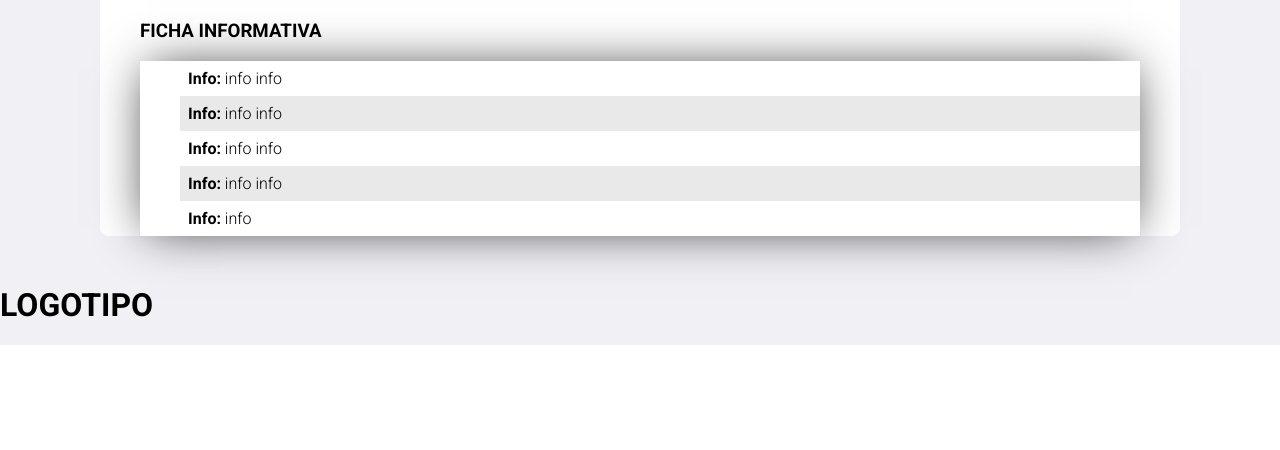
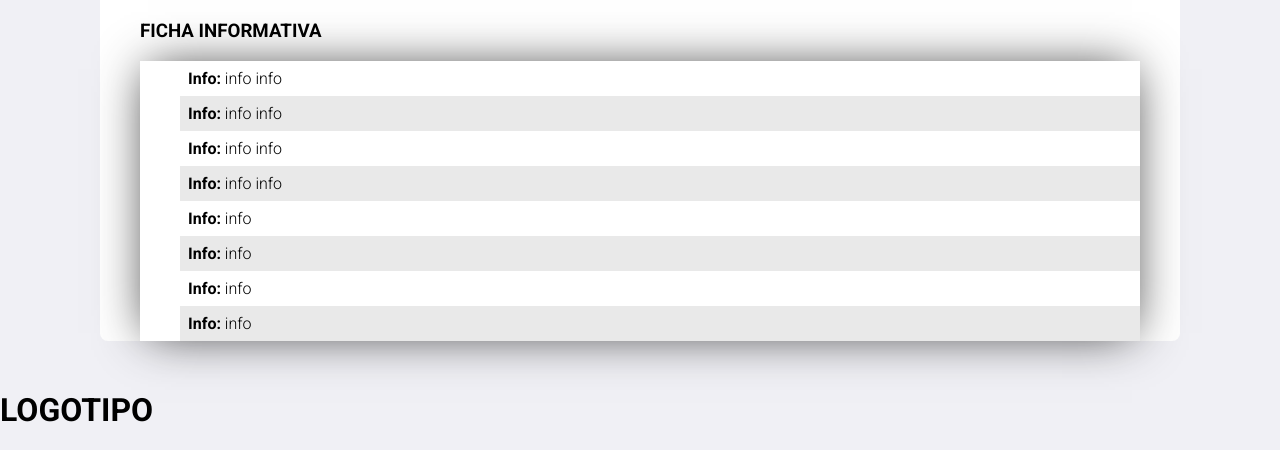
Before and after one commit to decadatech/Angolan-ecommerce, a PHP site: page /produto.html in a window 1280 px wide. Shown: the part 638-1088 px from the top of the page. Before the commit the page ends 983 px from the top, so only its background shows below. Run offline with PHP 8.4, Linux system fonts and the light colour scheme.

Commit message:
Product page css update

```diff
--- a/assets/styles/produto.css
+++ b/assets/styles/produto.css
@@ -1,38 +1,37 @@
-
-.produto{
+.produto {
   margin: 50px 100px;
   border-radius: 8px;
   background-color: white;
 }
 
-.produto .prod-row{
+.produto .prod-row {
   display: flex;
   flex-wrap: wrap;
 }
 
-.produto .prod-row .imagem{
+.produto .prod-row .imagem {
   margin: 40px 40px 10px 40px;
 }
 
-.produto .prod-row .descricao{
+.produto .prod-row .descricao {
   margin: 40px;
 }
 
-.produto .prod-row .descricao .quantidade{
+.produto .prod-row .descricao .quantidade {
   display: flex;
 }
 
-.produto .prod-row .descricao .quantidade input{
+.produto .prod-row .descricao .quantidade input {
   width: 50px;
   border-radius: 8px 0 0 8px;
   border: 1px solid gray;
 }
 
-.produto .prod-row .descricao .quantidade button{
+.produto .prod-row .descricao .quantidade button {
   border-radius: 0 8px 8px 0;
 }
 
-.produto .prod-row .descricao button{
+.produto .prod-row .descricao button {
   background-color: #458dec;
   color: white;
   border: 0;
@@ -42,38 +41,42 @@
   transition: 400ms;
 }
 
-.produto .prod-row .descricao button.dest{
+.produto .prod-row .descricao button.dest {
   background-color: orange;
   width: 100%;
 }
 
-.produto .prod-row .descricao button:hover{
+.produto .prod-row .descricao button:hover {
   background-color: #6ca7f3;
 }
 
-.produto .prod-row .descricao h1{
+.produto .prod-row .descricao h1 {
   color: #303030;
 }
 
-.produto .prod-row .descricao h2, h4{
+.produto .prod-row .descricao h2,
+h4 {
   color: grey;
 }
 
-.produto .ficha{
+.produto .ficha {
   margin: 40px;
 }
 
-.produto .ficha .info{
+.produto .ficha .info {
   background-color: white;
-    box-shadow: 0px 0px 47px -8px rgba(48,48,48,1);
-
+  box-shadow: 0px 0px 47px -8px rgba(48, 48, 48, 1);
 }
 
-.produto .ficha .info ul li{
+.produto .ficha .info ul li {
   padding: 8px;
   margin: 0;
 }
 
-.produto .ficha .info ul li.odd{
+.produto .ficha .info ul li:nth-child(2n) {
   background-color: rgb(233, 233, 233);
 }
+
+.produto .ficha .info ul li.odd {
+  background-color: rgb(233, 233, 233);
+}
--- a/produto.html
+++ b/produto.html
@@ -1,20 +1,21 @@
 <!DOCTYPE html>
 <html lang="pt-br">
   <head>
-        <meta charset="UTF-8">
-        <meta name="viewport" content="width=device-width, initial-scale=1.0">
+    <meta charset="UTF-8" />
+    <meta name="viewport" content="width=device-width, initial-scale=1.0" />
     <title>Banana e Afins</title>
-        <link rel="stylesheet" href="assets/styles/main.css">
-        <link rel="stylesheet" href="assets/styles/produto.css">
-        <link rel="stylesheet" href="assets/styles/header.css">
-        <link rel="stylesheet" href="assets/styles/responsive.css">
-        <link href="https://fonts.googleapis.com/css2?family=Roboto:wght@300;700&display=swap" rel="stylesheet">
+    <link rel="stylesheet" href="assets/styles/main.css" />
+    <link rel="stylesheet" href="assets/styles/produto.css" />
+    <link rel="stylesheet" href="assets/styles/header.css" />
+    <link rel="stylesheet" href="assets/styles/responsive.css" />
+    <link
+      href="https://fonts.googleapis.com/css2?family=Roboto:wght@300;700&display=swap"
+      rel="stylesheet"
+    />
   </head>
 
   <body>
-
     <header>
-
       <nav class="nav1">
         <ul>
           <li>
@@ -27,15 +28,14 @@
       </nav>
 
       <div class="nav2">
-
         <div class="logo">
           <h1>LOGOTIPO</h1>
         </div>
 
         <form action="">
-                    <input type="text" placeholder=" O que procuras?">
+          <input type="text" placeholder=" O que procuras?" />
           <a href="#">
-                        <img src="assets/images/search.png" alt="">
+            <img src="assets/images/search.png" alt="" />
           </a>
         </form>
 
@@ -43,28 +43,29 @@
           <a href="#">
             <h3 class="texto">CARRINHO</h3>
             <h3 class="quantidade">0</h3>
-                        <img src="assets/images/supermarket.png" alt="">
+            <img src="assets/images/supermarket.png" alt="" />
           </a>
         </div>
-
       </div>
 
       <div class="nav3">
         <ul>
-                    <img src="assets/images/menu.png" alt="">
+          <img src="assets/images/menu.png" alt="" />
           <li>PRODUTOS</li>
           <li>NOVOS PRODUTOS</li>
           <li>OPORTUNIDADES</li>
           <li>DESTAQUES</li>
         </ul>
       </div>
-
     </header>
 
     <div class="produto">
       <div class="prod-row">
         <div class="imagem">
-                    <img src="https://images.unsplash.com/photo-1589606743932-747c74e7330e?ixlib=rb-1.2.1&ixid=eyJhcHBfaWQiOjEyMDd9&auto=format&fit=crop&w=334&q=80" alt="">
+          <img
+            src="https://images.unsplash.com/photo-1589606743932-747c74e7330e?ixlib=rb-1.2.1&ixid=eyJhcHBfaWQiOjEyMDd9&auto=format&fit=crop&w=334&q=80"
+            alt=""
+          />
         </div>
         <div class="descricao">
           <button class="dest">Destaque</button>
@@ -73,7 +74,7 @@
           <h4>Frutas maduras saborosas e saudáveis</h4>
           <h2>R$50,00</h2>
           <div class="quantidade">
-                        <input type="number">
+            <input type="number" />
             <button>Adicionar ao Carrinho</button>
           </div>
         </div>
@@ -84,9 +85,12 @@
         <div class="info">
           <ul>
             <li><strong>Info:</strong> info info</li>
-                        <li class="odd"><strong>Info:</strong> info info</li>
             <li><strong>Info:</strong> info info</li>
-                        <li class="odd"><strong>Info:</strong> info info</li>
+            <li><strong>Info:</strong> info info</li>
+            <li><strong>Info:</strong> info info</li>
+            <li><strong>Info:</strong> info</li>
+            <li><strong>Info:</strong> info</li>
+            <li><strong>Info:</strong> info</li>
             <li><strong>Info:</strong> info</li>
           </ul>
         </div>
@@ -94,7 +98,6 @@
     </div>
 
     <footer>
-
       <div class="content">
         <div class="logo">
           <h1>LOGOTIPO</h1>
@@ -103,10 +106,7 @@
         <div class="info"></div>
 
         <div class="produtos"></div>
-
       </div>
     </footer>
-
   </body>
-
 </html>
```
Lines whose indentation alone changed are shown as unchanged.
